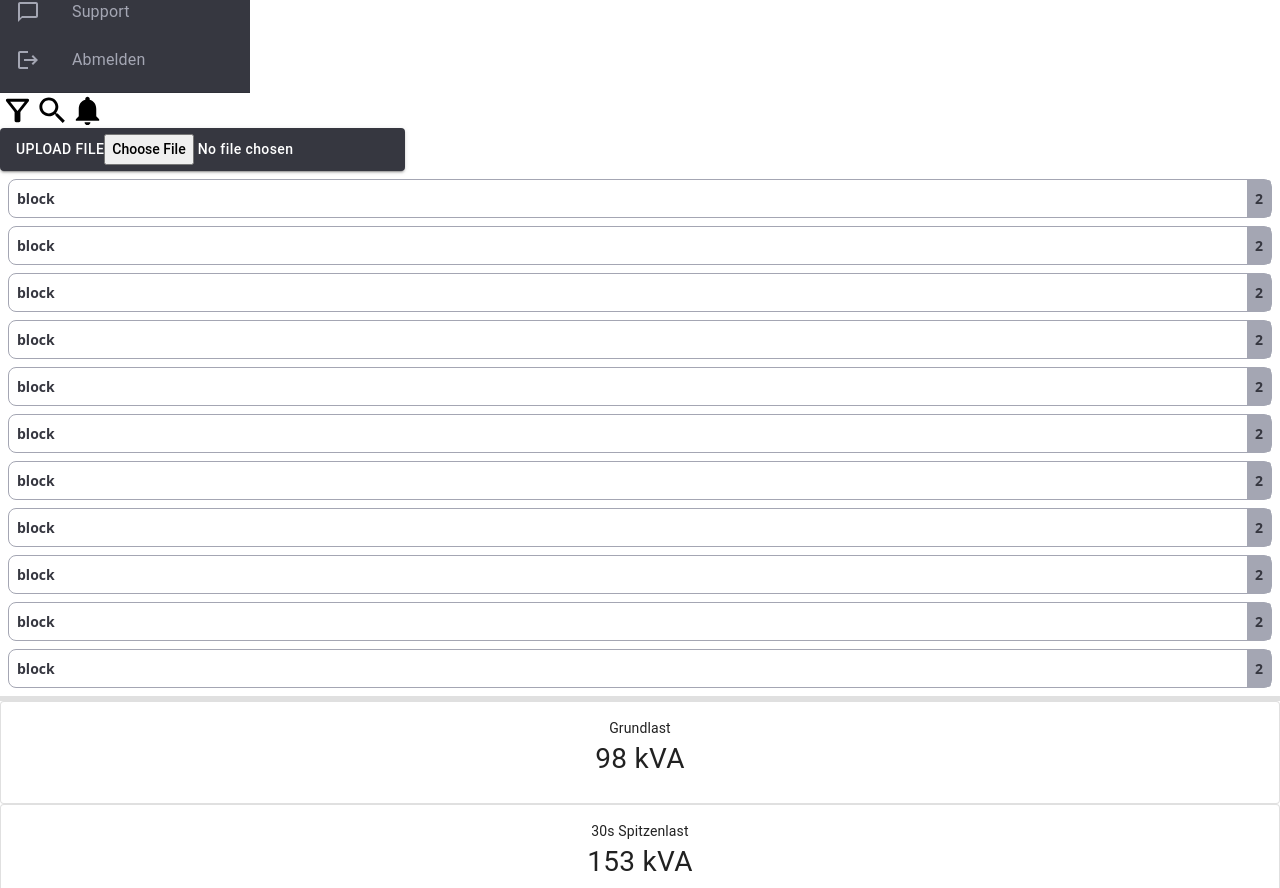
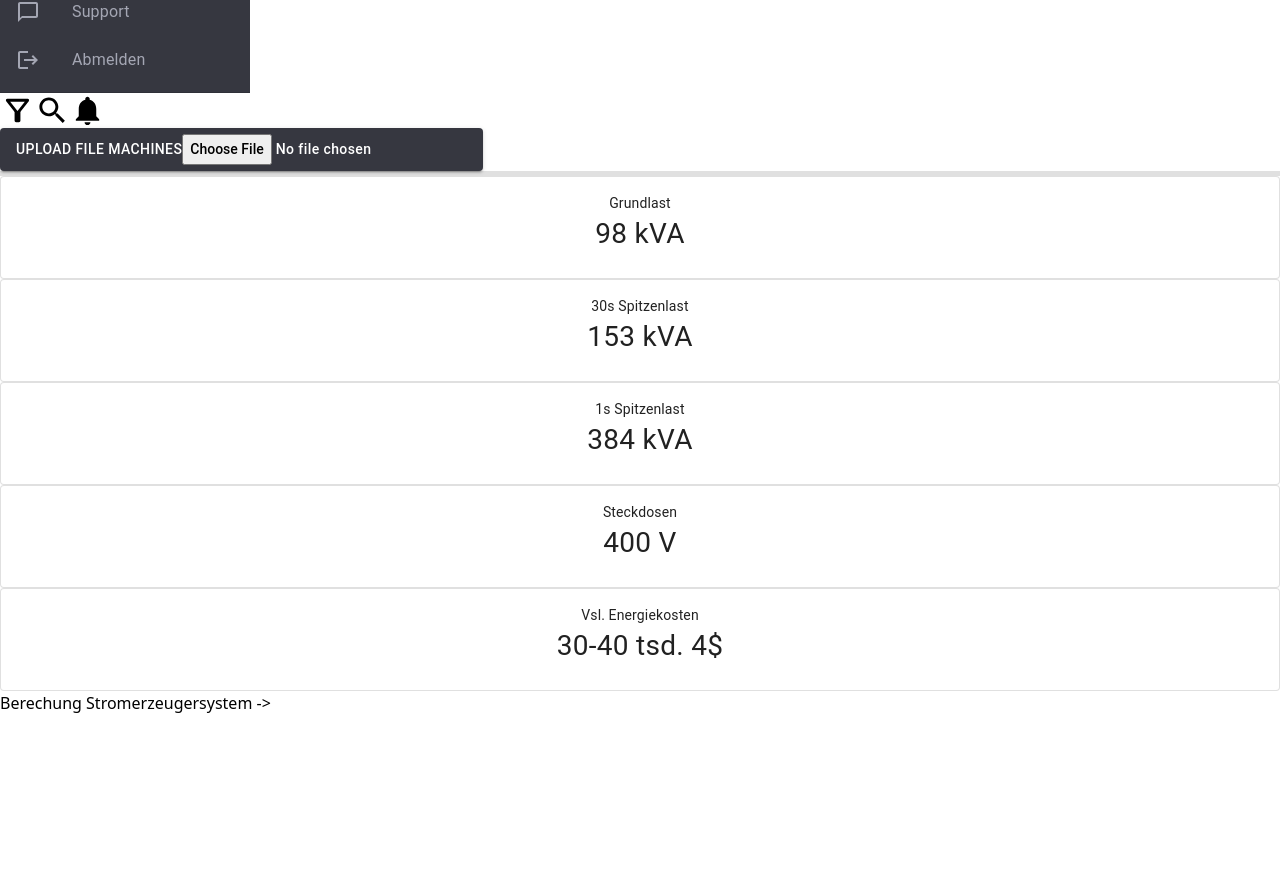
Before and after one commit to maddy-9991/supergy, a Next.js app: page /dashboard in a window 1280 px wide. Shown: the part 580-1468 px from the top of the page. After the commit the page ends 1295 px from the top, so only its background shows below. Built offline with nearby package versions, Linux system fonts and the light colour scheme.

Commit message:
add types upload

```diff
--- a/components/ListBlock.tsx
+++ b/components/ListBlock.tsx
@@ -1,7 +1,12 @@
 import * as React from "react";
 import Box from "@mui/material/Box";
+import { type } from "os";
 
-export default function ListBlock() {
+interface propsTypes {
+  name: string;
+}
+
+export default function ListBlock({name}:propsTypes) {
   return (
     <div style={{ width: "100%" }}>
       <Box
@@ -20,7 +25,7 @@ export default function ListBlock() {
           bgcolor: "#FFFF"
         }}
       >
-        <Box sx={{ paddingTop: 1, paddingBottom: 1 }}>block</Box>
+        <Box sx={{ paddingTop: 1, paddingBottom: 1 }}>{name}</Box>
         <Box
           sx={{
             display: "flex",
--- a/data/machineSchema.ts
+++ b/data/machineSchema.ts
@@ -72,7 +72,7 @@ export const machineSchema = {
         prop: 'ratedPowerKVA',
     },
     'Rated Power / kW': {
-        prop: 'type',
+        prop: 'ratedPowerKW',
     },
     'Rated Current / A': {
         prop: 'ratedCurrentA',
--- a/pages/dashboard.tsx
+++ b/pages/dashboard.tsx
@@ -13,10 +13,17 @@ import { Button } from '@mui/material';
 
 export default function Dashboard() {
   const [machineData, setmachineData] = useState([])
+  const [types, setTypes] = useState<string[]>([])
   const uploadCsv = (event) => {
       readXlsxFile(event.target.files[0],{schema: machineSchema, includeNullValues: true, sheet: 4}).then(({rows, errors}) => {
-        console.log(rows.length)
        setmachineData(rows)
+       let tempTypes = [];
+       rows.forEach(element => {
+        if(!tempTypes.includes(element.type)) {
+          tempTypes.push(element.type)
+        }
+       });
+       setTypes(tempTypes)
       })
   }
   return (
@@ -30,25 +37,18 @@ export default function Dashboard() {
         <Button
           variant="contained"
           component="label">
-          Upload File
+          Upload File machines
           <input type="file" id="input" onChange={uploadCsv}/>
         </Button>
         <div className="flex flex-row">
           <div className="h-full w-1/5">
-            <ListBlock/>
-            <ListBlock/>
-            <ListBlock/>
-            <ListBlock/>
-            <ListBlock/>
-            <ListBlock/>
-            <ListBlock/>
-            <ListBlock/>
-            <ListBlock/>
-            <ListBlock/>
-            <ListBlock/>
+            {types.map((type: string, index: number) => {
+              return (
+                <ListBlock name={type} key={index}/>
+              )
+            })}
           </div>
           <div className="w-full flex justify-between flex-wrap p-4">
-
           {machineData.map((machine: any, index: number) =>{
             return (
               <AwesomeLink imageUrl={'https://wallbox.com/media_usa/cms/home/PulsarPlus_Black.png'} url={'link.url'}
@@ -56,27 +56,6 @@ export default function Dashboard() {
               id={0} key={index}/>
             )
           })}
-
-            {/* <AwesomeLink imageUrl={'https://wallbox.com/media_usa/cms/home/PulsarPlus_Black.png'} url={'link.url'}
-                    title={"Wallbox"} category={"link.category"} description={"7.2KW"}
-                    id={0}/>
-            <AwesomeLink imageUrl={'https://wallbox.com/media_usa/cms/home/PulsarPlus_Black.png'} url={'link.url'}
-                    title={"Wallbox"} category={"link.category"} description={"7.2KW"}
-                    id={0}/>
-            <AwesomeLink imageUrl={'https://wallbox.com/media_usa/cms/home/PulsarPlus_Black.png'} url={'link.url'}
-                    title={"Wallbox"} category={"link.category"} description={"7.2KW"}
-                    id={0}/>
-
-            <AwesomeLink imageUrl={'https://wallbox.com/media_usa/cms/home/PulsarPlus_Black.png'} url={'link.url'}
-                    title={"Wallbox"} category={"link.category"} description={"7.2KW"}
-                    id={0}/>
-
-                    <AwesomeLink imageUrl={'https://wallbox.com/media_usa/cms/home/PulsarPlus_Black.png'} url={'link.url'}
-                    title={"Wallbox"} category={"link.category"} description={"7.2KW"}
-                    id={0}/>
-                    <AwesomeLink imageUrl={'https://wallbox.com/media_usa/cms/home/PulsarPlus_Black.png'} url={'link.url'}
-                    title={"Wallbox"} category={"link.category"} description={"7.2KW"}
-                    id={0}/>                                 */}
           </div>
         </div>
           <div className="fixed bottom-0 bg-slate-300 h-48 w-10/12">
```
Lines whose indentation alone changed are shown as unchanged.
